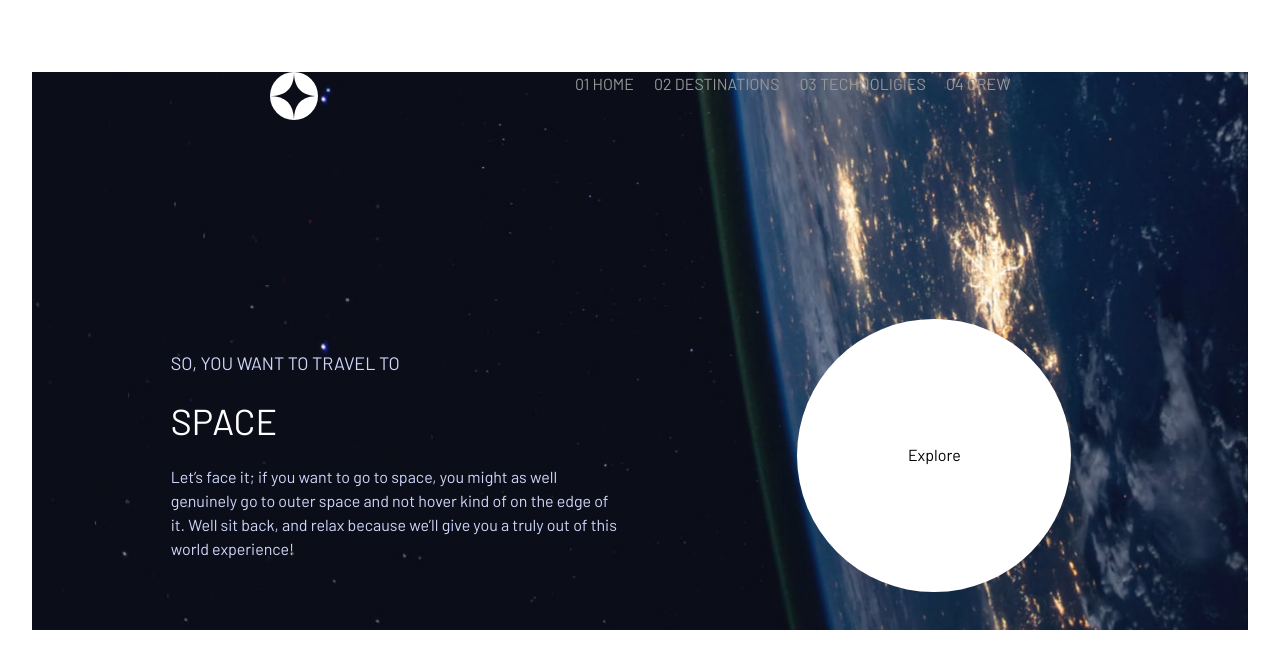
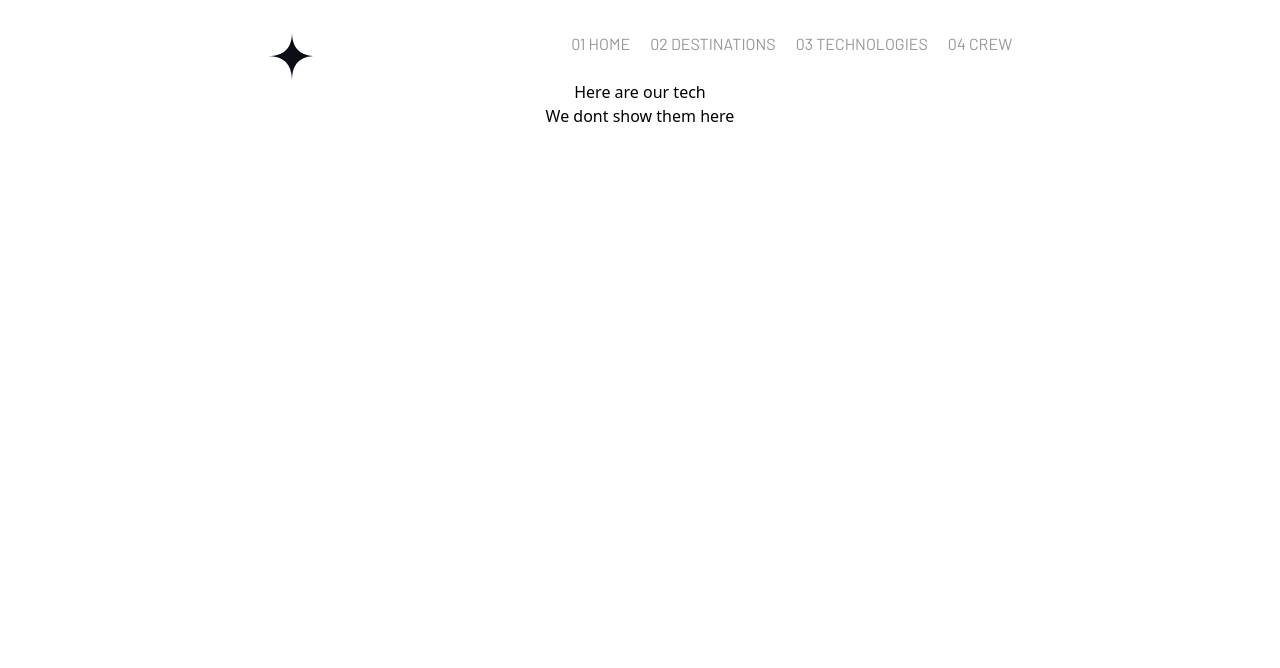
Before and after one commit to Suleman-Tasawar/Space-Tourism, a React (Vite) app: page /Technologies in a window 1280 px wide. Shown: the top 668 px of the page. Built offline with nearby package versions, Linux system fonts and the light colour scheme.

Commit message:
Linked--Added the pages of website and linked the pages

```diff
--- a/package.json
+++ b/package.json
@@ -11,7 +11,8 @@
   },
   "dependencies": {
     "react": "^18.2.0",
-    "react-dom": "^18.2.0"
+    "react-dom": "^18.2.0",
+    "react-router-dom": "^6.11.1"
   },
   "devDependencies": {
     "@types/react": "^18.0.28",
--- a/src/App.jsx
+++ b/src/App.jsx
@@ -1,35 +1,22 @@
-import "./App.css";
-import Navigation from "./components/Navbar";
+import { BrowserRouter, Routes, Route } from "react-router-dom";
+import Layout from "./pages/Layout";
+import Home from "./pages/Home";
+import Destinations from "./pages/Destinations";
+import Crew from "./pages/Crew";
+import Technologies from "./pages/Technologies";
 
 function App() {
   return (
-    <div className="home font-barlow">
-      <header className="mt-10">
-        <Navigation />
-      </header>
-
-      <main className="flex justify-evenly items-center mt-40">
-        <div className="w-[450px] text-left ">
-          <h2 className="text-homeTextGrey text-lg">
-            SO, YOU WANT TO TRAVEL TO
-          </h2>
-          <h1 className="text-white text-4xl mt-6">SPACE</h1>
-          <p className="text-homeTextGrey mt-6">
-            Let’s face it; if you want to go to space, you might as well
-            genuinely go to outer space and not hover kind of on the edge of it.
-            Well sit back, and relax because we’ll give you a truly out of this
-            world experience!
-          </p>
-        </div>
-        <div>
-          <div className="flex justify-center items-center w-[350px] h-[350px]  hover:bg-NearDarkGrey hover:rounded-full">
-            <button className="w-[274px] h-[273px] bg-white rounded-full">
-              Explore
-            </button>
-          </div>
-        </div>
-      </main>
-    </div>
+    <BrowserRouter>
+      <Routes>
+        <Route path="/" element={<Layout />}>
+          <Route path="/" element={<Home />} />
+          <Route path="Destinations" element={<Destinations />} />
+          <Route path="Crew" element={<Crew />} />
+          <Route path="Technologies" element={<Technologies />} />
+        </Route>
+      </Routes>
+    </BrowserRouter>
   );
 }
 
--- a/src/components/Navbar.jsx
+++ b/src/components/Navbar.jsx
@@ -1,3 +1,4 @@
+import { BrowserRouter, Route, Link } from "react-router-dom";
 function Navigation() {
   return (
     <nav className=" flex justify-evenly align-middle">
@@ -16,16 +17,16 @@ function Navigation() {
       <div className="blur-0">
         <ul className="flex font-barlow">
           <li className="ml-5 uppercase text-NearDarkGrey cursor-pointer hover:border-b-2">
-            01 Home
+            <Link to="/">01 Home</Link>
           </li>
           <li className="ml-5 uppercase text-NearDarkGrey cursor-pointer hover:border-b-2">
-            02 Destinations
+            <Link to="/Destinations">02 Destinations</Link>
           </li>
           <li className="ml-5 uppercase text-NearDarkGrey cursor-pointer hover:border-b-2">
-            03 Technoligies
+            <Link to="/Technologies">03 Technologies</Link>
           </li>
           <li className="ml-5 uppercase text-NearDarkGrey cursor-pointer hover:border-b-2">
-            04 Crew
+            <Link to="/Crew">04 Crew</Link>
           </li>
         </ul>
       </div>
--- /dev/null
+++ b/src/pages/Crew.jsx
@@ -0,0 +1,10 @@
+function Crew() {
+  return (
+    <div>
+      <h1>Here are our crew</h1>
+      <p>We dont show them here</p>
+    </div>
+  );
+}
+
+export default Crew;
--- /dev/null
+++ b/src/pages/Destinations.jsx
@@ -0,0 +1,5 @@
+function Destinations() {
+  return <h1>Lets Travel Babyyy</h1>;
+}
+
+export default Destinations;
--- /dev/null
+++ b/src/pages/Home.jsx
@@ -0,0 +1,30 @@
+import "../App.css";
+function Home() {
+  return (
+    <div className="home font-barlow">
+      <main className="flex justify-evenly items-center mt-40">
+        <div className="w-[450px] text-left ">
+          <h2 className="text-homeTextGrey text-lg">
+            SO, YOU WANT TO TRAVEL TO
+          </h2>
+          <h1 className="text-white text-4xl mt-6">SPACE</h1>
+          <p className="text-homeTextGrey mt-6">
+            Let’s face it; if you want to go to space, you might as well
+            genuinely go to outer space and not hover kind of on the edge of it.
+            Well sit back, and relax because we’ll give you a truly out of this
+            world experience!
+          </p>
+        </div>
+        <div>
+          <div className="flex justify-center items-center w-[350px] h-[350px]  hover:bg-NearDarkGrey hover:rounded-full">
+            <button className="w-[274px] h-[273px] bg-white rounded-full">
+              Explore
+            </button>
+          </div>
+        </div>
+      </main>
+    </div>
+  );
+}
+
+export default Home;
--- /dev/null
+++ b/src/pages/Layout.jsx
@@ -0,0 +1,13 @@
+import { Outlet } from "react-router-dom";
+import Navbar from "../components/NavBar";
+
+const Layout = () => {
+  return (
+    <>
+      <Navbar />
+      <Outlet />
+    </>
+  );
+};
+
+export default Layout;
--- /dev/null
+++ b/src/pages/Technologies.jsx
@@ -0,0 +1,10 @@
+function Technologies() {
+  return (
+    <div>
+      <h1>Here are our tech</h1>
+      <p>We dont show them here</p>
+    </div>
+  );
+}
+
+export default Technologies;
```
Also changed, not shown: 1 other file (tests, documents, lock files or other folders).
